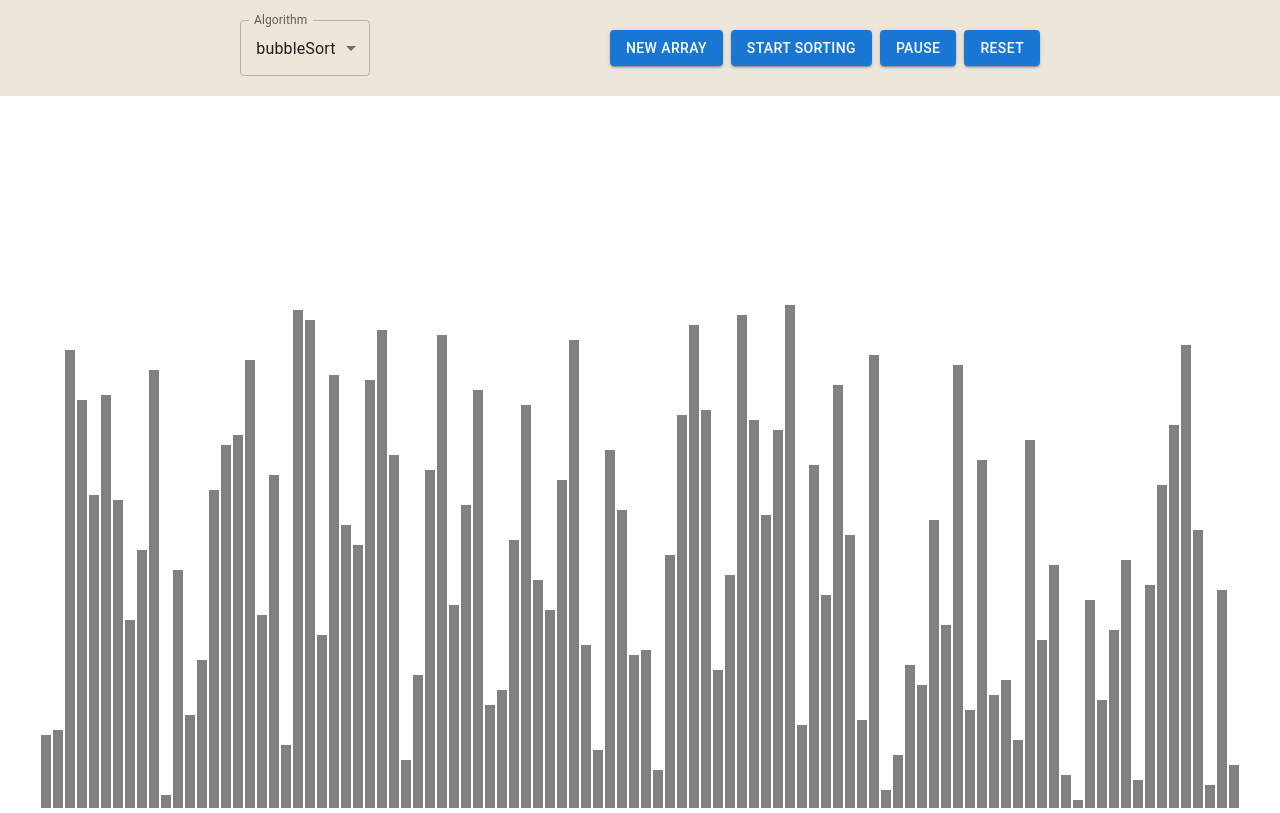
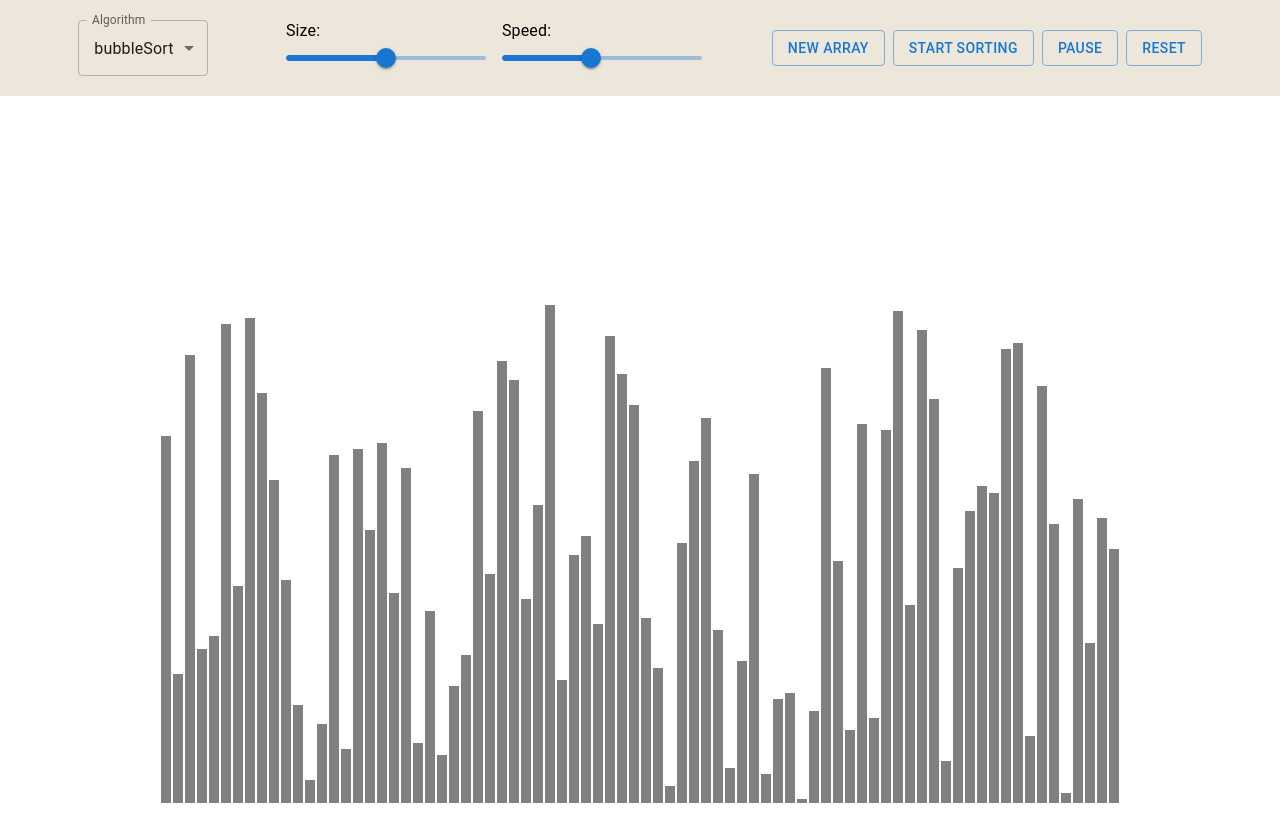
Before and after one commit to E1donLin/Sorting-Visualizer, a React (Create React App) app: page / in a window 1280 px wide. Built offline with nearby package versions, Linux system fonts and the light colour scheme.

Commit message:
Size, speed slider and constants refactor

```diff
--- a/src/App.js
+++ b/src/App.js
@@ -1,10 +1,11 @@
-import { useState } from 'react'
+import { useState, useEffect } from 'react'
 import SortVisualizer from './components/SortVisualizer/SortVisualizer'
 import NavBar from './components/NavBar/NavBar'
 import algorithms from './algorithms'
+import { DEFAULT_ARRAY_SIZE, DEFAULT_SPEED, PAUSE, RESET } from './constants'
 import './App.css'
 
-function makeArray(length) {
+function makeArray(length = DEFAULT_ARRAY_SIZE) {
   const array = []
   for (let i = 1; i <= length; i++) {
     array.push(i)
@@ -15,13 +16,18 @@ function makeArray(length) {
 }
 
 function App() {
-  const [baseArray, setArray] = useState(makeArray(100))
+  const [array, setArray] = useState(makeArray())
+  const [speed, setSpeed] = useState(DEFAULT_SPEED)
   const [algorithm, setAlgorithm] = useState(() => algorithms[0])
-  const [sortStatus, setSortStatus] = useState('pause')
+  const [sortStatus, setSortStatus] = useState(PAUSE)
 
-  function newArray() {
-    setSortStatus('reset')
-    setArray(makeArray(100))
+  useEffect(() => {
+    console.log('speed: ', speed)
+  }, [speed])
+
+  function newArray(length) {
+    setSortStatus(RESET)
+    setArray(makeArray(length))
   }
 
   return (
@@ -32,11 +38,13 @@ function App() {
         algorithms={algorithms}
         algorithm={algorithm}
         setAlgorithm={setAlgorithm}
+        setSpeed={setSpeed}
       />
       <SortVisualizer
         algorithm={algorithm}
-        baseArray={baseArray}
+        array={array}
         sortStatus={sortStatus}
+        speed={speed}
       />
     </div>
   )
--- a/src/algorithms/index.js
+++ b/src/algorithms/index.js
@@ -3,27 +3,34 @@ import { insertionSort } from './insertionSort'
 import { selectionSort } from './selectionSort'
 import { mergeSort } from './mergeSort'
 import { quickSort } from './quickSort'
+import {
+  BUBBLE_SORT,
+  INSERTION_SORT,
+  SELECTION_SORT,
+  QUICK_SORT,
+  MERGE_SORT,
+} from '../constants'
 
 const algorithms = [
   {
     function: bubbleSort,
-    name: 'bubbleSort',
+    name: BUBBLE_SORT,
   },
   {
     function: insertionSort,
-    name: 'insertionSort',
+    name: INSERTION_SORT,
   },
   {
     function: selectionSort,
-    name: 'selectionSort',
+    name: SELECTION_SORT,
   },
   {
     function: quickSort,
-    name: 'quickSort',
+    name: QUICK_SORT,
   },
   {
     function: mergeSort,
-    name: 'mergeSort',
+    name: MERGE_SORT,
   },
 ]
 
--- a/src/components/NavBar/NavBar.jsx
+++ b/src/components/NavBar/NavBar.jsx
@@ -4,8 +4,18 @@ import {
   InputLabel,
   MenuItem,
   Select,
+  Slider,
+  Box,
+  Typography,
 } from '@mui/material'
 import React from 'react'
+import {
+  DEFAULT_ARRAY_SIZE,
+  DEFAULT_SPEED,
+  PAUSE,
+  RESET,
+  START,
+} from '../../constants'
 import './NavBar.css'
 
 function NavBar({
@@ -14,8 +24,9 @@ function NavBar({
   algorithms,
   algorithm,
   setAlgorithm,
+  setSpeed,
 }) {
-  const handleSelectChange = (event) => {
+  const handleALgoChange = (event) => {
     const newAlgo = algorithms.find((algo) => algo.name === event.target.value)
     setAlgorithm(newAlgo)
     setSortStatus('reset')
@@ -27,7 +38,7 @@ function NavBar({
         <InputLabel>Algorithm</InputLabel>
         <Select
           value={algorithm.name}
-          onChange={handleSelectChange}
+          onChange={handleALgoChange}
           label='Algorithm'
           name='Algorithm'
           autoWidth
@@ -39,34 +50,58 @@ function NavBar({
           ))}
         </Select>
       </FormControl>
+      <Box sx={{ display: 'flex' }}>
+        <Box sx={{ width: 200 }}>
+          <Typography sx={{ textAlign: 'left' }}>Size: </Typography>
+          <Slider
+            defaultValue={DEFAULT_ARRAY_SIZE}
+            min={10}
+            max={150}
+            onChangeCommitted={(_, value) => newArray(value)}
+            valueLabelDisplay='auto'
+          />
+        </Box>
+        <Box ml={2} sx={{ width: 200 }}>
+          <Typography sx={{ textAlign: 'left' }}>Speed: </Typography>
+          <Slider
+            defaultValue={DEFAULT_SPEED}
+            min={1}
+            max={10}
+            onChangeCommitted={(_, value) => {
+              setSpeed(value)
+            }}
+            valueLabelDisplay='auto'
+          />
+        </Box>
+      </Box>
 
-      <div>
-        <Button sx={{ mr: 1 }} variant='contained' onClick={() => newArray()}>
+      <Box>
+        <Button sx={{ mr: 1 }} variant='outlined' onClick={() => newArray()}>
           New Array
         </Button>
 
         <Button
           sx={{ mr: 1 }}
-          variant='contained'
-          onClick={() => setSortStatus('start')}
+          variant='outlined'
+          onClick={() => setSortStatus(START)}
         >
           start sorting
         </Button>
         <Button
           sx={{ mr: 1 }}
-          variant='contained'
-          onClick={() => setSortStatus('pause')}
+          variant='outlined'
+          onClick={() => setSortStatus(PAUSE)}
         >
           pause
         </Button>
         <Button
           sx={{ mr: 1 }}
-          variant='contained'
-          onClick={() => setSortStatus('reset')}
+          variant='outlined'
+          onClick={() => setSortStatus(RESET)}
         >
           Reset
         </Button>
-      </div>
+      </Box>
     </div>
   )
 }
--- a/src/components/SortVisualizer/SortVisualizer.jsx
+++ b/src/components/SortVisualizer/SortVisualizer.jsx
@@ -1,13 +1,19 @@
 import { useState, useEffect, useRef } from 'react'
+import {
+  BAR_WIDTH,
+  COMPARISON_COLOR,
+  SWAP_COLOR,
+  PIVOT_COLOR,
+  SORTED_COLOR,
+  MERGE_SORT,
+  START,
+  RESET,
+} from '../../constants'
+
 import './SortVisualizer.css'
 
-const comparisonColor = 'pink'
-const swapColor = 'cyan'
-const sortedColor = 'springgreen'
-const pivotColor = 'sandybrown'
-
-function SortVisualizer({ baseArray, algorithm, sortStatus }) {
-  const [done, setDone] = useState(true)
+function SortVisualizer({ array, algorithm, sortStatus, speed }) {
+  const [done, setDone] = useState(false)
   const [highlightIndices, setHighlightIndices] = useState([])
   const [swapIndices, setSwapIndices] = useState([])
   const [sortedIndices, setSortedIndices] = useState([])
@@ -16,36 +22,35 @@ function SortVisualizer({ baseArray, algorithm, sortStatus }) {
   const intervalId = useRef(null)
   const algoArray = useRef([])
 
-  const BAR_WIDTH = 12
+  useEffect(() => {
+    reset()
+  }, [array, algorithm])
 
   useEffect(() => {
-    reset()
-  }, [baseArray, algorithm])
-
-  useEffect(() => {
-    if (sortStatus === 'start' && !done) {
+    if (sortStatus === START && !done) {
       runAlgo()
     }
-    if (sortStatus === 'reset') {
+    if (sortStatus === RESET) {
       reset()
     }
     return () => window.clearInterval(intervalId.current)
-  }, [done, sortStatus])
+  }, [done, sortStatus, speed])
 
   function runAlgo() {
     intervalId.current = window.setInterval(() => {
+      console.log('s: ', speed)
       const algoStatus = sortIterator.current.next()
       if (algoStatus.done) {
         setDone(true)
       }
-    }, 10)
+    }, 1000 / (speed * 10))
   }
 
   function reset() {
-    algoArray.current = [...baseArray]
+    algoArray.current = [...array]
     setDone(false)
     sortIterator.current =
-      algorithm.name === 'mergeSort'
+      algorithm.name === MERGE_SORT
         ? algorithm.function(algoArray.current, compare, combine, markSort)
         : algorithm.function(algoArray.current, compare, swap, markSort)
     pivotIndex.current = -1
@@ -87,16 +92,16 @@ function SortVisualizer({ baseArray, algorithm, sortStatus }) {
 
   function getBackgroundColor(index) {
     if (swapIndices.includes(index)) {
-      return swapColor
+      return SWAP_COLOR
     }
     if (highlightIndices.includes(index)) {
-      return comparisonColor
+      return COMPARISON_COLOR
     }
     if (pivotIndex.current === index) {
-      return pivotColor
+      return PIVOT_COLOR
     }
     if (sortedIndices.includes(index)) {
-      return sortedColor
+      return SORTED_COLOR
     }
     return ''
   }
@@ -108,9 +113,8 @@ function SortVisualizer({ baseArray, algorithm, sortStatus }) {
           key={index}
           className='bar'
           style={{
-            left: index * BAR_WIDTH,
             width: BAR_WIDTH,
-            height: `${((value + 1) / algoArray.current.length) * 100}%`,
+            height: `${(value / algoArray.current.length) * 100}%`,
             backgroundColor: getBackgroundColor(index),
           }}
           title={`Value: ${value}`}
--- /dev/null
+++ b/src/constants/index.js
@@ -0,0 +1,19 @@
+export const DEFAULT_ARRAY_SIZE = 80
+export const DEFAULT_SPEED = 5
+
+export const BAR_WIDTH = 12
+
+export const START = 'start'
+export const PAUSE = 'pause'
+export const RESET = 'reset'
+
+export const BUBBLE_SORT = 'bubbleSort'
+export const INSERTION_SORT = 'insertionSort'
+export const SELECTION_SORT = 'selectionSort'
+export const QUICK_SORT = 'quickSort'
+export const MERGE_SORT = 'mergeSort'
+
+export const COMPARISON_COLOR = 'pink'
+export const SWAP_COLOR = 'cyan'
+export const SORTED_COLOR = 'springgreen'
+export const PIVOT_COLOR = 'sandybrown'
```
